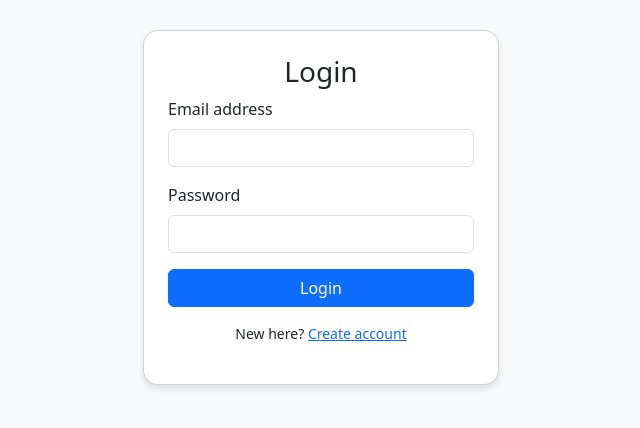
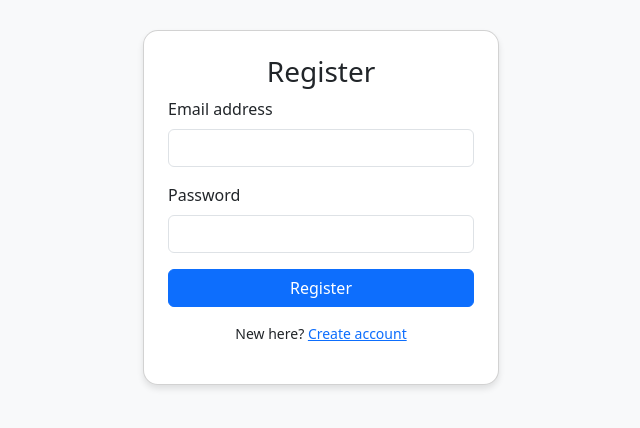
Before and after one commit to khalidalhumaidi56-jpg/System-Development-App, a Flask app: page /auth/register in a window 1280 px wide. Shown: the part 56-484 px from the top of the page, without its empty margins (319-959 px from the left). Run offline with Flask 3, Linux system fonts and the light colour scheme.

Commit message:
Update register.html

```diff
--- a/templates/auth/register.html
+++ b/templates/auth/register.html
@@ -3,7 +3,7 @@
 <div class="row justify-content-center">
     <div class="col-md-4">
         <div class="card p-4">
-            <h3 class="text-center">Login</h3>
+            <h3 class="text-center">Register</h3>
             <form method="POST">
                 <div class="mb-3">
                     <label class="form-label">Email address</label>
@@ -13,7 +13,7 @@
                     <label class="form-label">Password</label>
                     <input type="password" name="password" class="form-control" required>
                 </div>
-                <button type="submit" class="btn btn-primary w-100">Login</button>
+                <button type="submit" class="btn btn-primary w-100">Register</button>
             </form>
             <p class="mt-3 text-center small">New here? <a href="{{ url_for('auth.register') }}">Create account</a></p>
         </div>
```
